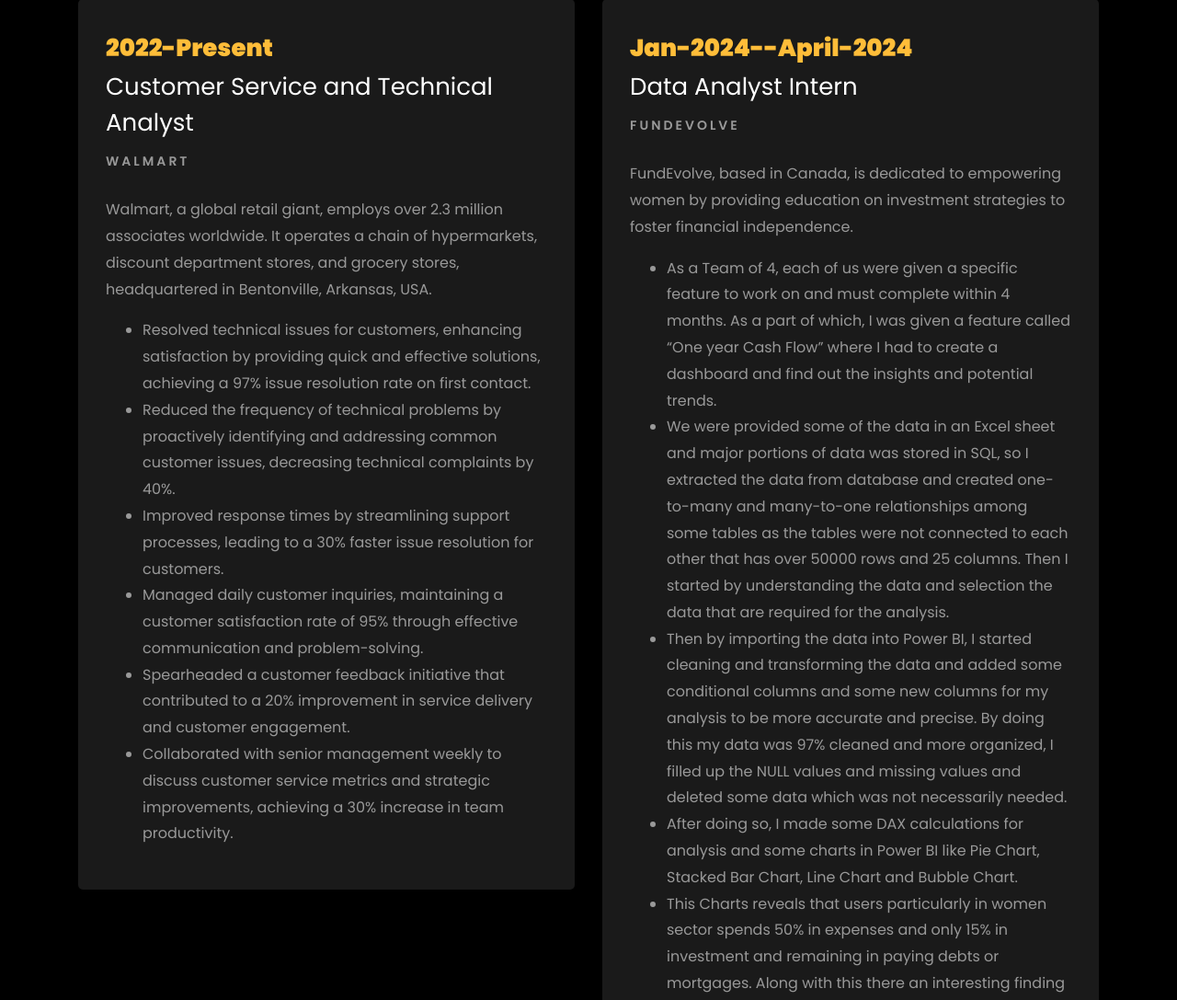
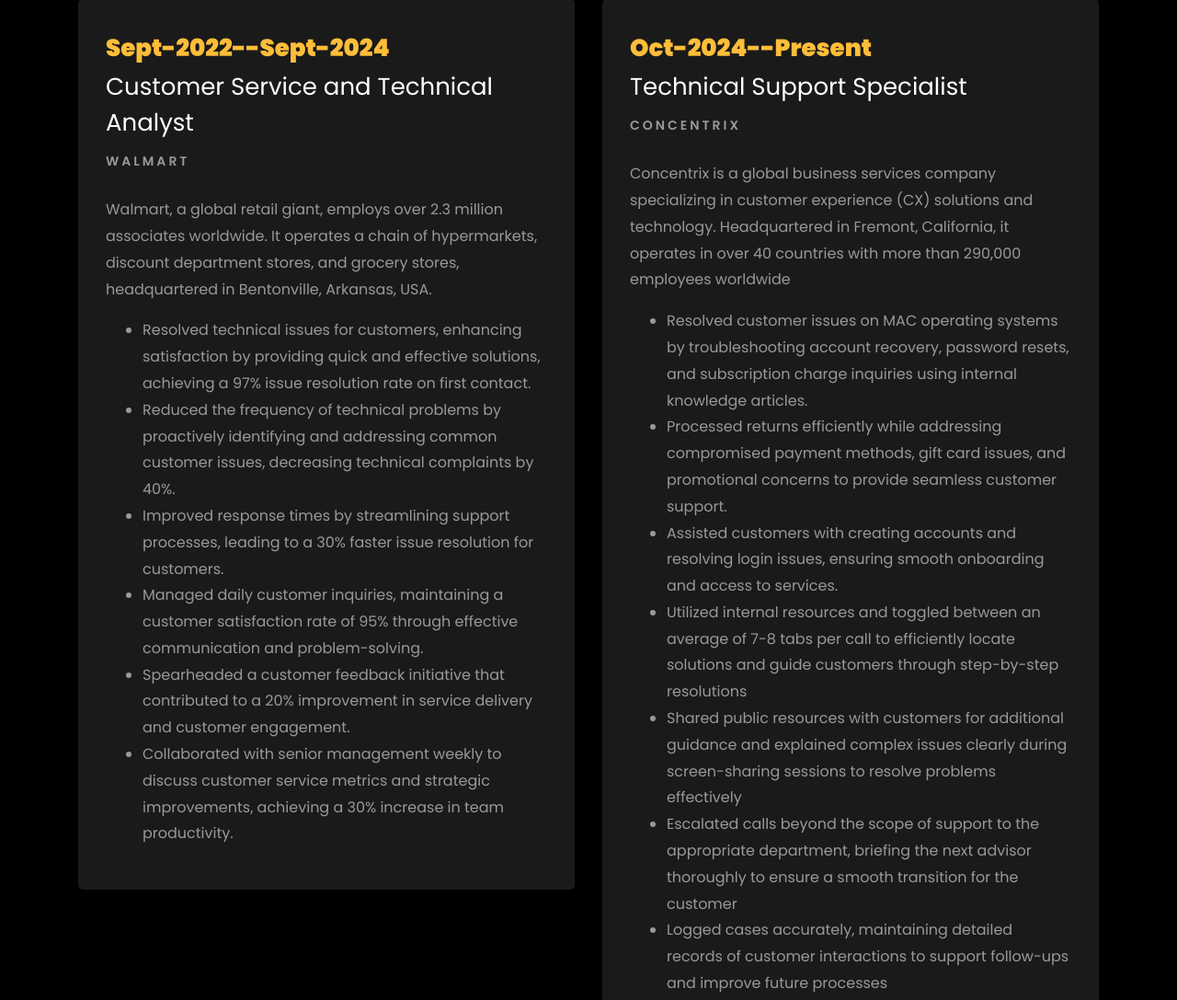
Before and after one commit to ayushshah17/ayushshah17.github.io, a plain HTML site: page index.html in a window 1280 px wide. Shown: the part 2117-3204 px from the top of the page at 92% size. Drawn offline with Linux system fonts and the light colour scheme; files whose address does not match are found by name.

Commit message:
Update index.html

```diff
--- a/index.html
+++ b/index.html
@@ -322,7 +322,7 @@
 		<div class="row">
 				<div class="col-md-6">
 					<div class="resume-wrap ftco-animate">
-						<span class="date">2022-Present</span>
+						<span class="date">Sept-2022--Sept-2024</span>
 						<h2>Customer Service and Technical Analyst</h2>
 						<span class="position">Walmart</span>
 						<p class="mt-4">Walmart, a global retail giant, employs over 2.3 million associates worldwide. It operates a chain of hypermarkets, discount department stores, and grocery stores, headquartered in Bentonville, Arkansas, USA.</p>
@@ -334,6 +334,26 @@
 								<li>Spearheaded a customer feedback initiative that contributed to a 20% improvement in service delivery and customer engagement.</li>
 								<li>Collaborated with senior management weekly to discuss customer service metrics and strategic improvements, achieving a 30% increase in team productivity.</li>
 
+
+							</ul>
+						</p>
+					</div>
+
+				</div>
+				<div class="col-md-6">
+					<div class="resume-wrap ftco-animate">
+						<span class="date">Oct-2024--Present</span>
+						<h2>Technical Support Specialist</h2>
+						<span class="position">Concentrix</span>
+						<p class="mt-4">Concentrix is a global business services company specializing in customer experience (CX) solutions and technology. Headquartered in Fremont, California, it operates in over 40 countries with more than 290,000 employees worldwide</p>
+							<ul>
+								<li>Resolved customer issues on MAC operating systems by troubleshooting account recovery, password resets, and subscription charge inquiries using internal knowledge articles.</li>
+								<li>Processed returns efficiently while addressing compromised payment methods, gift card issues, and promotional concerns to provide seamless customer support.</li>
+								<li>Assisted customers with creating accounts and resolving login issues, ensuring smooth onboarding and access to services.</li>
+								<li>Utilized internal resources and toggled between an average of 7-8 tabs per call to efficiently locate solutions and guide customers through step-by-step resolutions</li>
+								<li>Shared public resources with customers for additional guidance and explained complex issues clearly during screen-sharing sessions to resolve problems effectively</li>
+								<li>Escalated calls beyond the scope of support to the appropriate department, briefing the next advisor thoroughly to ensure a smooth transition for the customer</li>
+								<li>Logged cases accurately, maintaining detailed records of customer interactions to support follow-ups and improve future processes</li>
 
 							</ul>
 						</p>
```
